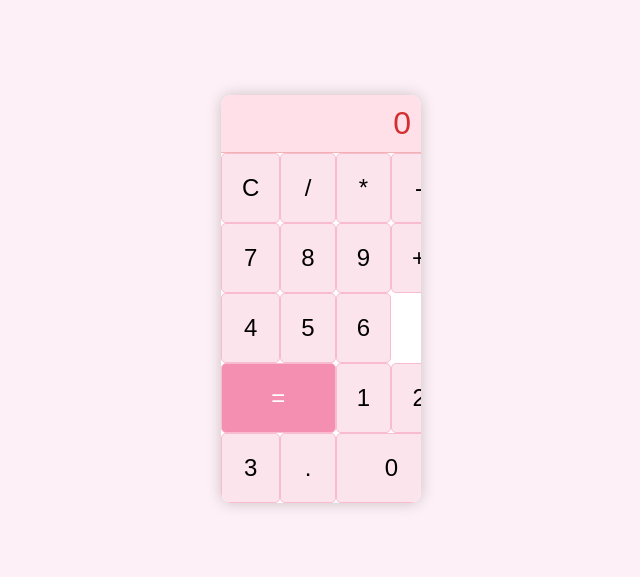
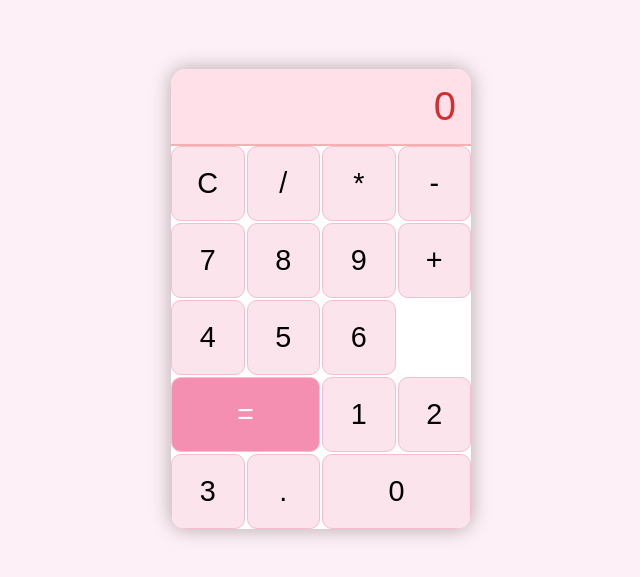
Before and after one commit to QuintessenceCoding/calci, a plain HTML site: page index.html in a window 1280 px wide. Shown: the part 101-678 px from the top of the page, without its empty margins (319-959 px from the left). Drawn offline with Linux system fonts and the light colour scheme.

Commit message:
changed size

```diff
--- a/styles.css
+++ b/styles.css
@@ -9,39 +9,45 @@ body {
 }
 
 .calculator {
-    border-radius: 10px;
-    box-shadow: 0 0 15px rgba(0, 0, 0, 0.2);
+    border-radius: 15px;
+    box-shadow: 0 0 20px rgba(0, 0, 0, 0.3);
     overflow: hidden;
-    width: 200px;
+    width: 300px;
     background-color: #fff;
 }
 
 .display {
     background-color: #ffe0e9;
     color: #d32f2f;
-    font-size: 2em;
+    font-size: 2.5em;
     text-align: right;
-    padding: 10px;
-    border-bottom: 1px solid #f2b2b2;
+    padding: 15px;
+    border-bottom: 2px solid #f2b2b2;
+    box-sizing: border-box;
 }
 
 .buttons {
     display: grid;
     grid-template-columns: repeat(4, 1fr);
+    gap: 2px;
 }
 
 .btn {
     background-color: #fce4ec;
     border: 1px solid #f8bbd0;
-    border-radius: 5px;
-    font-size: 1.5em;
+    border-radius: 10px;
+    font-size: 1.8em;
     padding: 20px;
     cursor: pointer;
-    transition: background-color 0.3s;
+    transition: background-color 0.3s, transform 0.1s;
 }
 
 .btn:hover {
     background-color: #f8bbd0;
+}
+
+.btn:active {
+    transform: scale(0.95);
 }
 
 .btn-equal {
```
